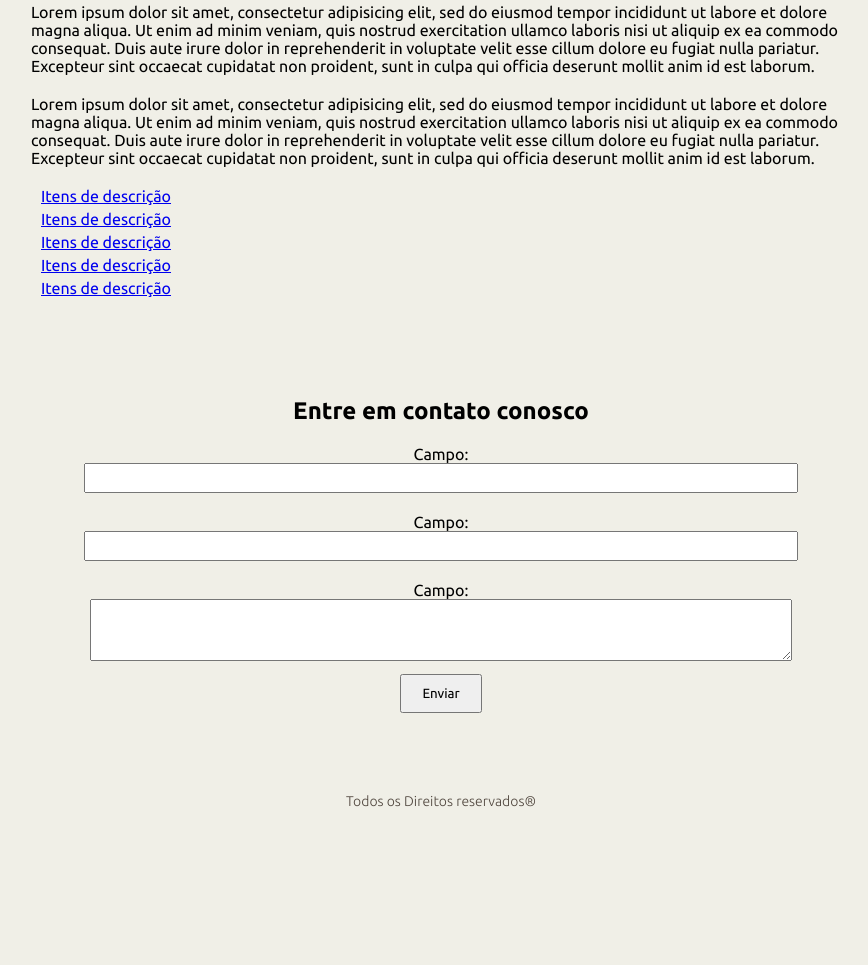
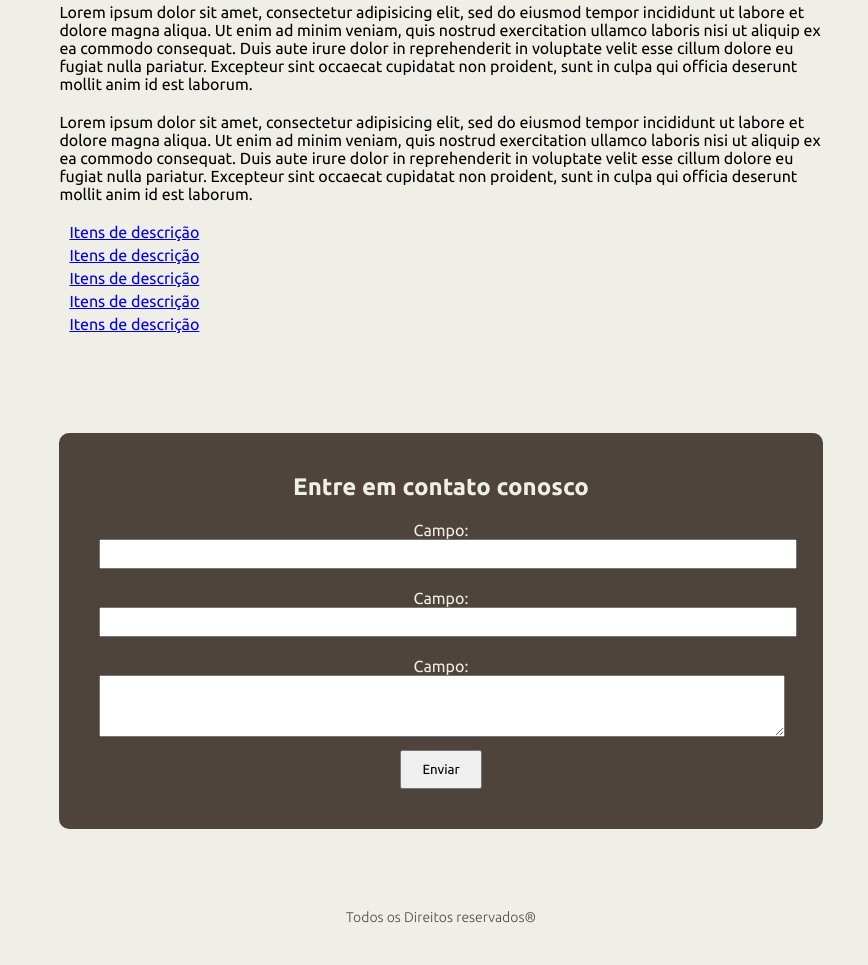
Before and after one commit to AndersonJCruz/GIT_WORKFLOW, a plain HTML site: page index.html in a window 1280 px wide. Shown: the part 480-1445 px from the top of the page, without its empty margins (199-1067 px from the left). Before the commit the page ends 1329 px from the top, so only its background shows below. Drawn offline with Linux system fonts and the light colour scheme.

Commit message:
Atualização do eslilo.css

```diff
--- a/estilo.css
+++ b/estilo.css
@@ -14,8 +14,8 @@ body{
 }
 
 .container{
-	width: 900px;
-	/*width: 65.88%;*/
+	/*width: 900px;*/
+	width: 65.88%;
 	margin: 0 auto;
 }
 
@@ -89,7 +89,7 @@ body{
 	margin-top: 10px;
 }
 
-/*.form_contact{
+.form_contact{
 	color: #f0efe7;
 	padding: 40px;
 	margin: 40px;
@@ -118,7 +118,7 @@ body{
 
 .form_contact label, .form_contact input, .form_contact textarea{
 	width: 100%;
-}*/
+}
 
 .main_footer{
 	text-align: center;
@@ -128,8 +128,8 @@ body{
 	padding: 40px;
 }
 
-/*@media(max-width: 45em){
+@media(max-width: 45em){
 	.container{
 		width: 98%;
 	}
-}*/
+}
```
